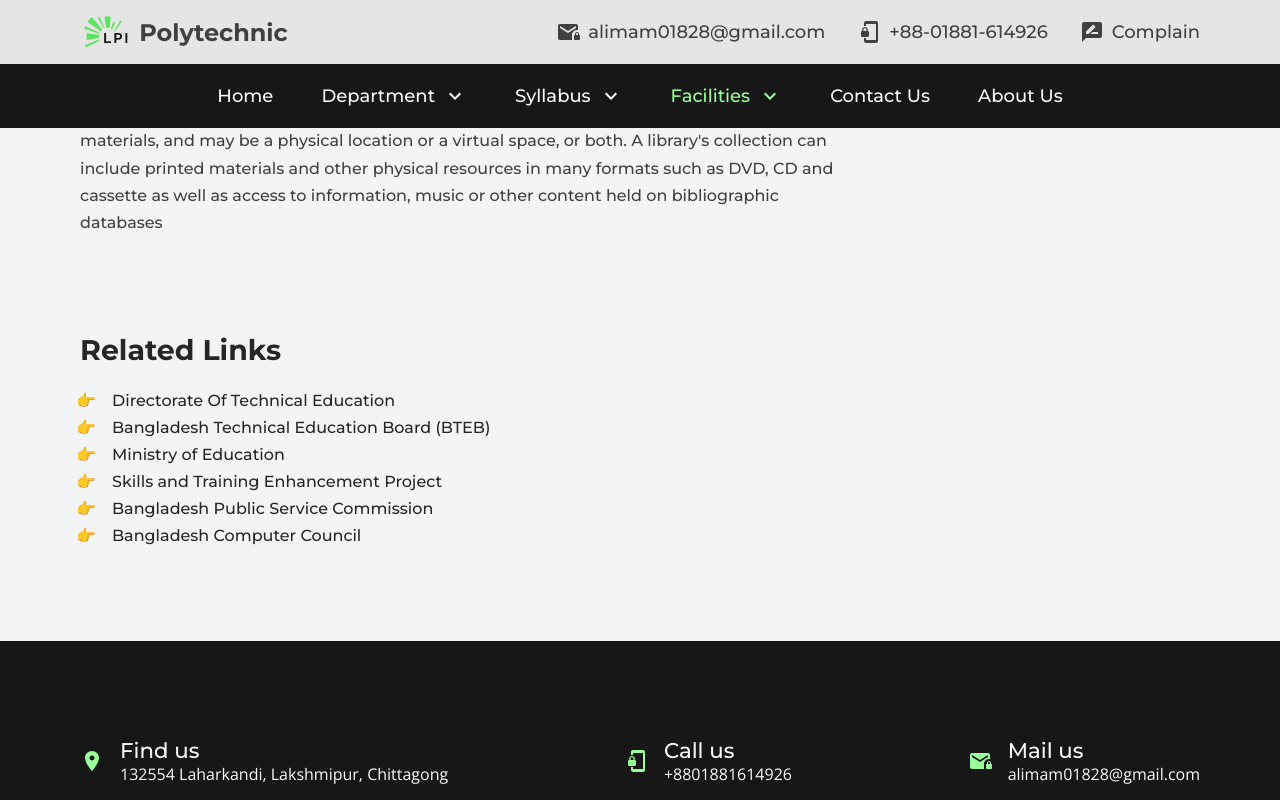
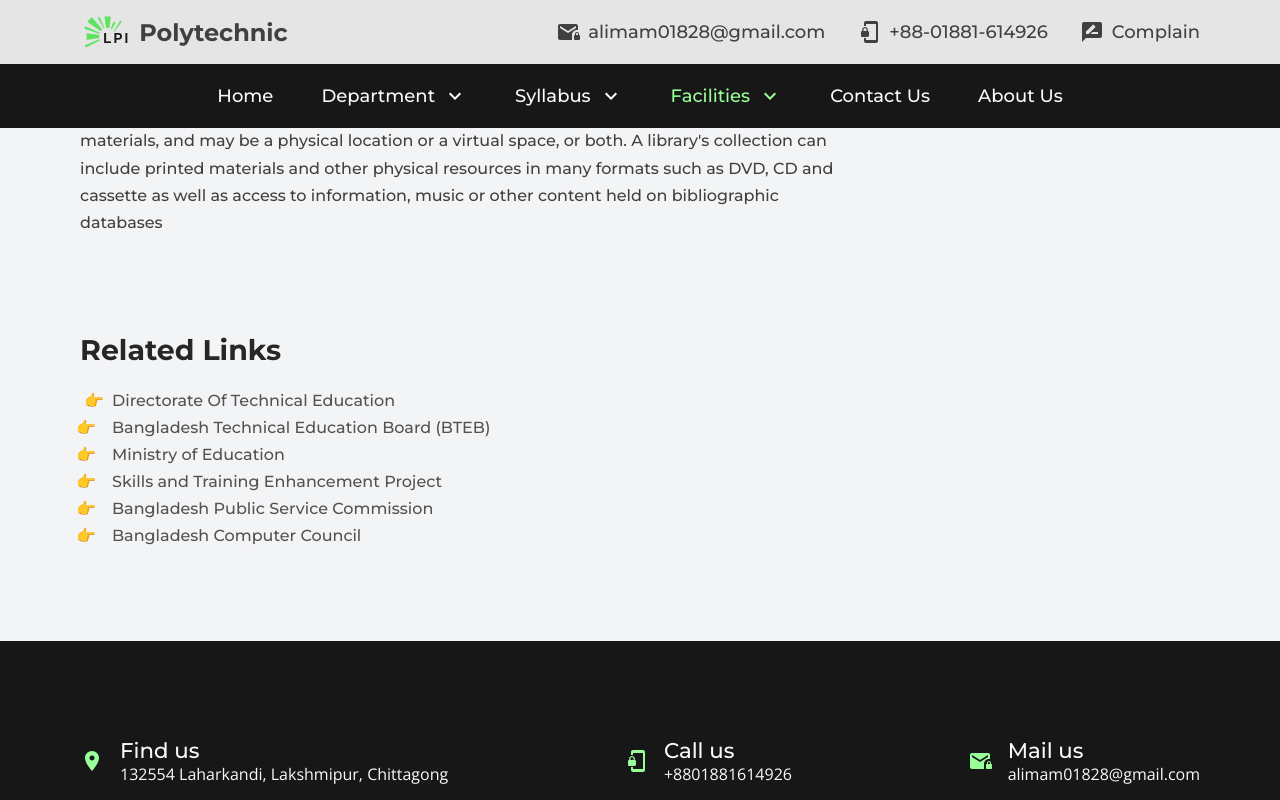
Before and after one commit to al-imam/lpi, a React (Vite) app: page /facilities/open-library in a window 1280 px wide. In both pictures the pointer is over the item "Directorate Of Technical Education". Shown: the part 818-1618 px from the top of the page. Built offline with nearby package versions, Linux system fonts and the light colour scheme.

Commit message:
add fantastic hover style 😩

```diff
--- a/src/components/RelatedLinks/rl.module.css
+++ b/src/components/RelatedLinks/rl.module.css
@@ -21,6 +21,7 @@
   flex-direction: column;
   gap: 0.5rem;
   margin-left: 1rem;
+  transition: all 2000ms ease-in;
 }
 
 .items ::marker {
@@ -30,3 +31,12 @@
 .items li {
   padding-left: 1rem;
 }
+
+.items a {
+  color: var(--gray-600);
+}
+
+.items li:hover {
+  margin-left: 0.5rem;
+  padding-left: 0.5rem;
+}
```
